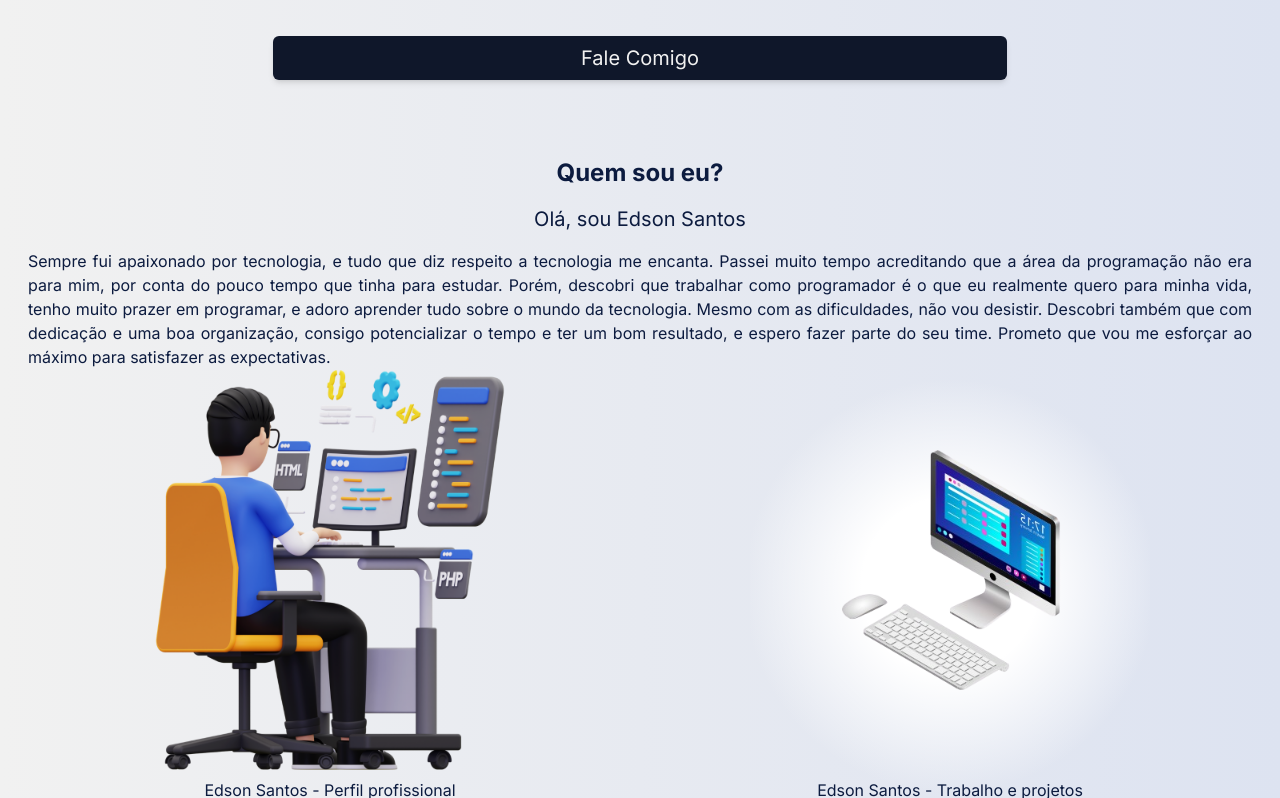
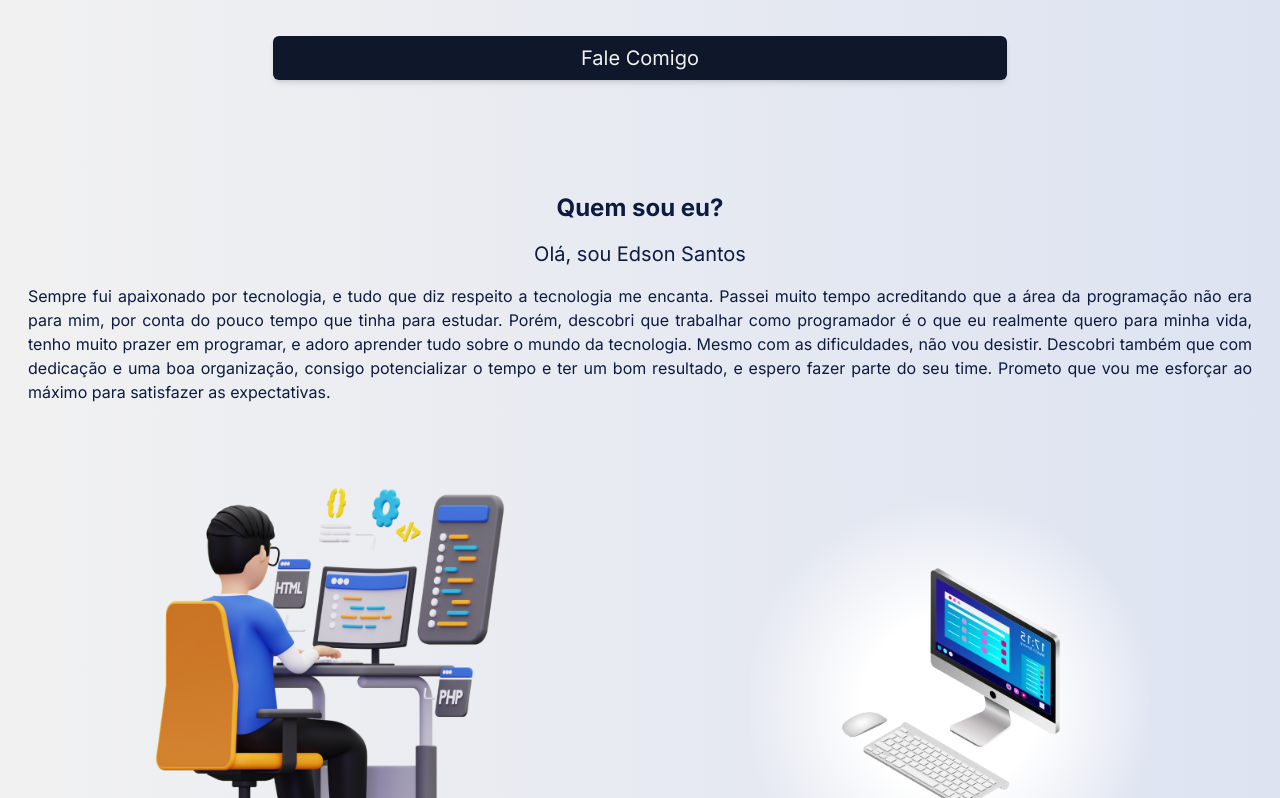
Before and after one commit to Edsonsantos0840/protifolioNovo, a Next.js app: page / in a window 1280 px wide. Shown: the part 602-1400 px from the top of the page. Built offline with nearby package versions, Linux system fonts and the light colour scheme.

Commit message:
Suavisando a rolagem do scrool

```diff
--- a/src/app/components/cards/CardApresentação.tsx
+++ b/src/app/components/cards/CardApresentação.tsx
@@ -5,13 +5,13 @@ export default function CardApresentação() {
   return (
     <section
       id="sobre"
-      className="body2 w-full md:alinha4 p-2 alinha mt-0 md:pt-14"
+      className="body2 w-full md:alinha4 p-2 alinha "
       aria-labelledby="titulo-sobre"
     >
       <Container>
         {/* Introdução pessoal */}
         <article
-          className="text-center md:px-5 my-1 md:my-[-35px]"
+          className="text-center md:px-5 my-16 "
           aria-labelledby="titulo-sobre"
         >
           <h2
--- a/src/app/globals.css
+++ b/src/app/globals.css
@@ -7,7 +7,9 @@
   margin: 0px;
   box-sizing: border-box;
 }
-
+html {
+  scroll-behavior: smooth;
+}
 :root {
   --base: #f1f1f1;
   --base2: #dde3f1;
--- a/src/app/page.tsx
+++ b/src/app/page.tsx
@@ -16,21 +16,24 @@ export default function Home() {
         <NavBar />
       </header>
 
-      <div className="w-full md:pt-10 lg:pt-0">
-        <section aria-labelledby="apresentacao-heading">
+      <div className="w-full ">
+        <section aria-labelledby="apresentacao-heading pt-32 ">
           <CardHeader />
+        </section>
+
+        <section aria-labelledby="sobre-heading scroll-mt-40">
           <CardApresentação />
         </section>
 
-        <section aria-labelledby="projetos-heading">
+        <section aria-labelledby="projetos-heading scroll-mt-20">
           <CardProjetoSessao />
         </section>
 
-        <section aria-labelledby="tecnologias-heading">
+        <section aria-labelledby="tecnologias-heading scroll-mt-20">
           <CardTecnologia />
         </section>
 
-        <section aria-labelledby="contatos-heading">
+        <section aria-labelledby="contatos-heading scroll-mt-20">
           <CardContatos />
         </section>
 
```
